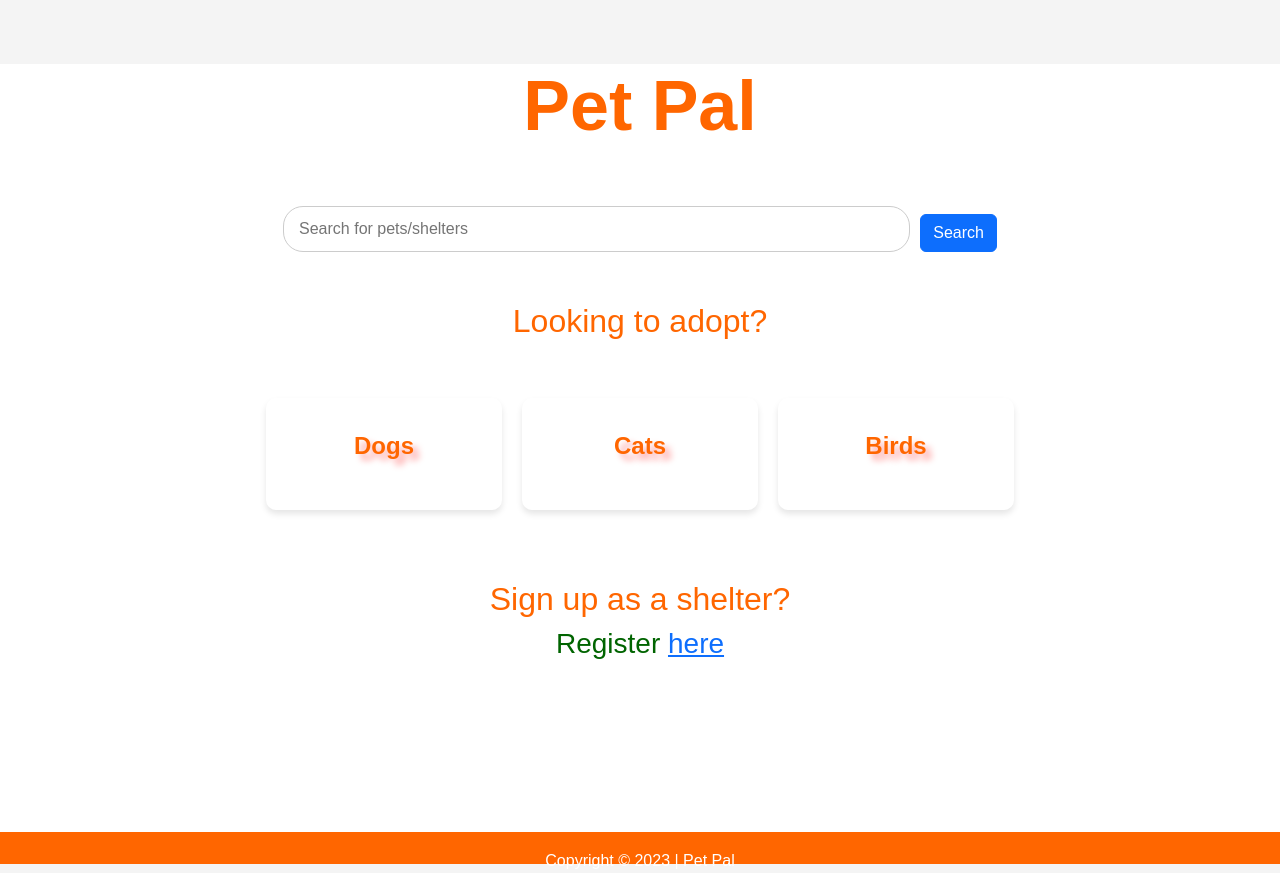
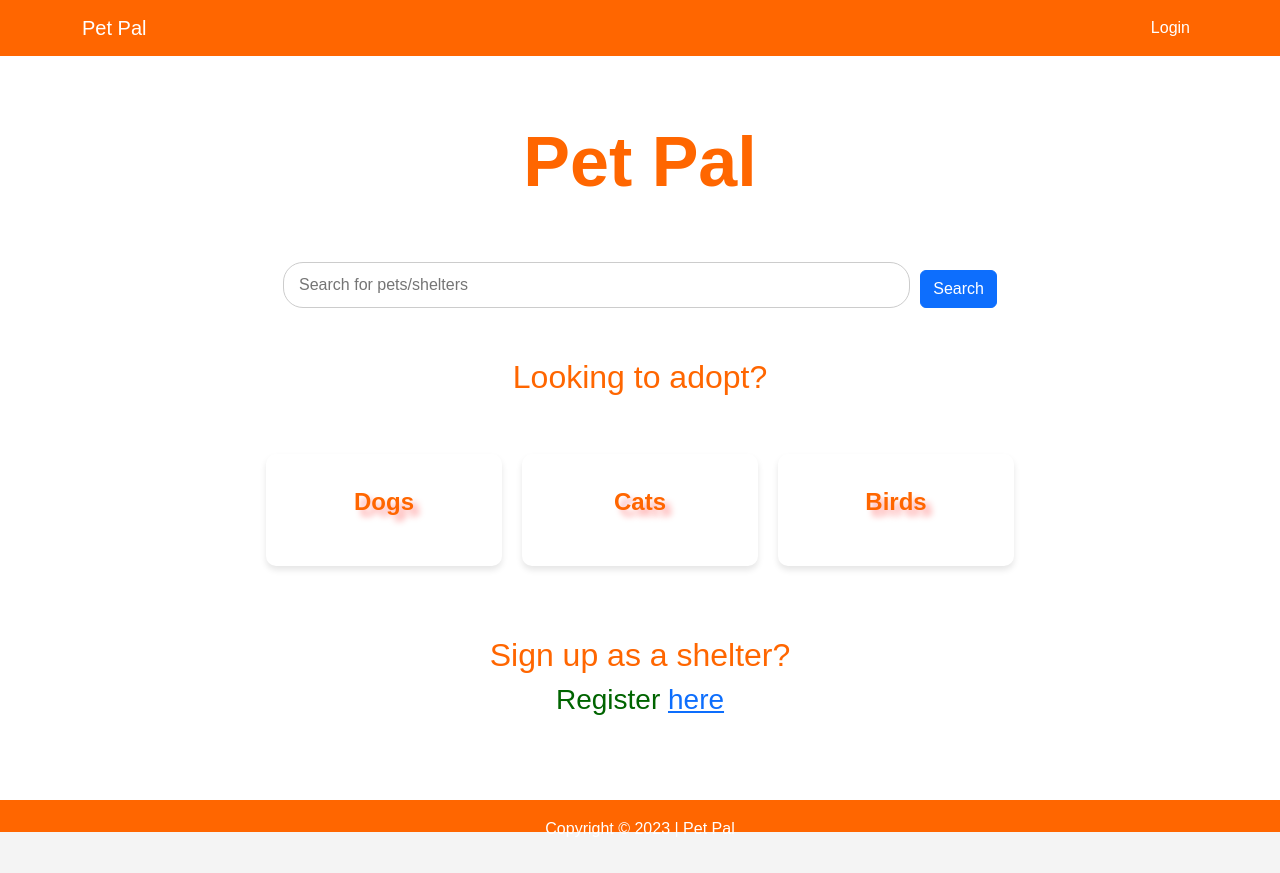
Before and after one commit to longles/petpal, a React (Create React App) app in the folder frontend/: page / in a window 1280 px wide. After the commit the page ends 841 px from the top, so only its background shows below. Built offline with nearby package versions, Linux system fonts and the light colour scheme.

Commit message:
readd the navbar

```diff
--- a/frontend/src/App.js
+++ b/frontend/src/App.js
@@ -72,7 +72,7 @@ function App() {
     <>
       <div id="body">
         <div id="content-wrap">
-          {/* <NavBar /> */}
+          <NavBar />
           <RouterProvider router={router} />
         </div>
         <footer className="footer">
```
